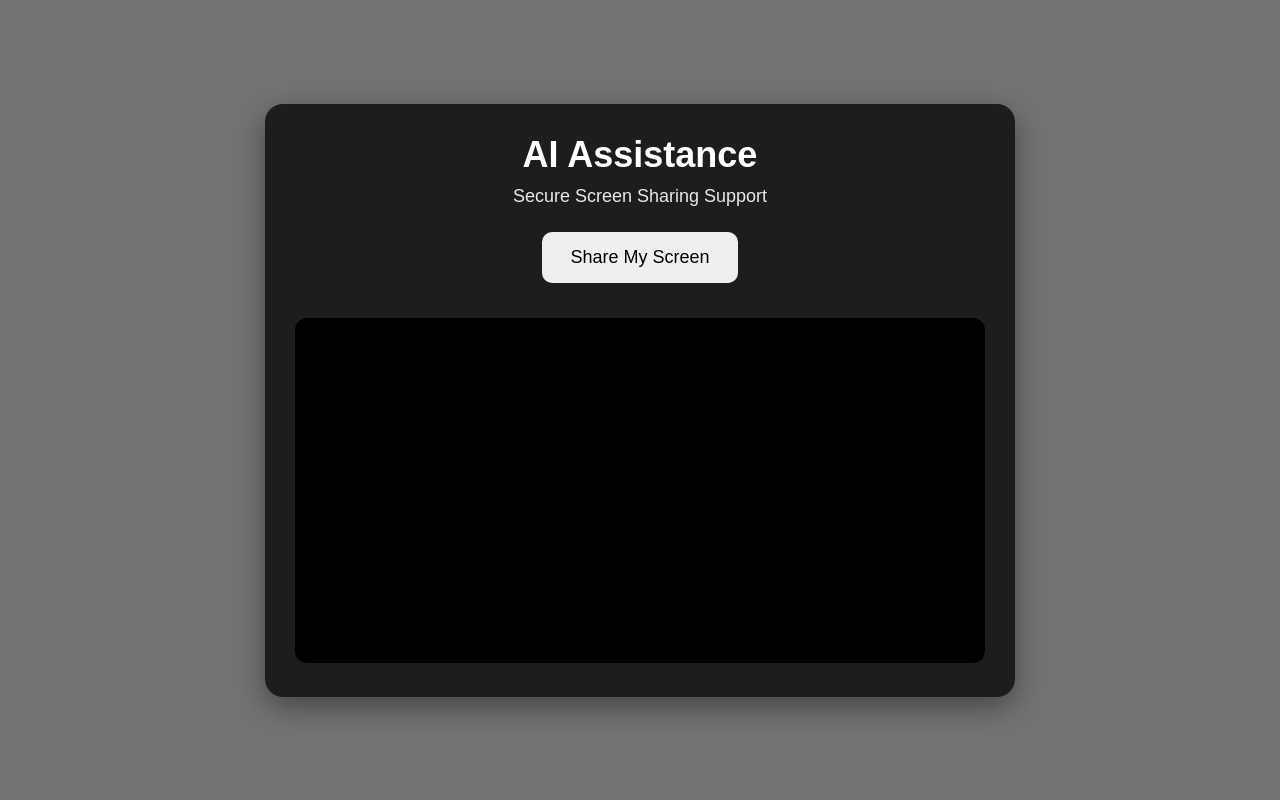
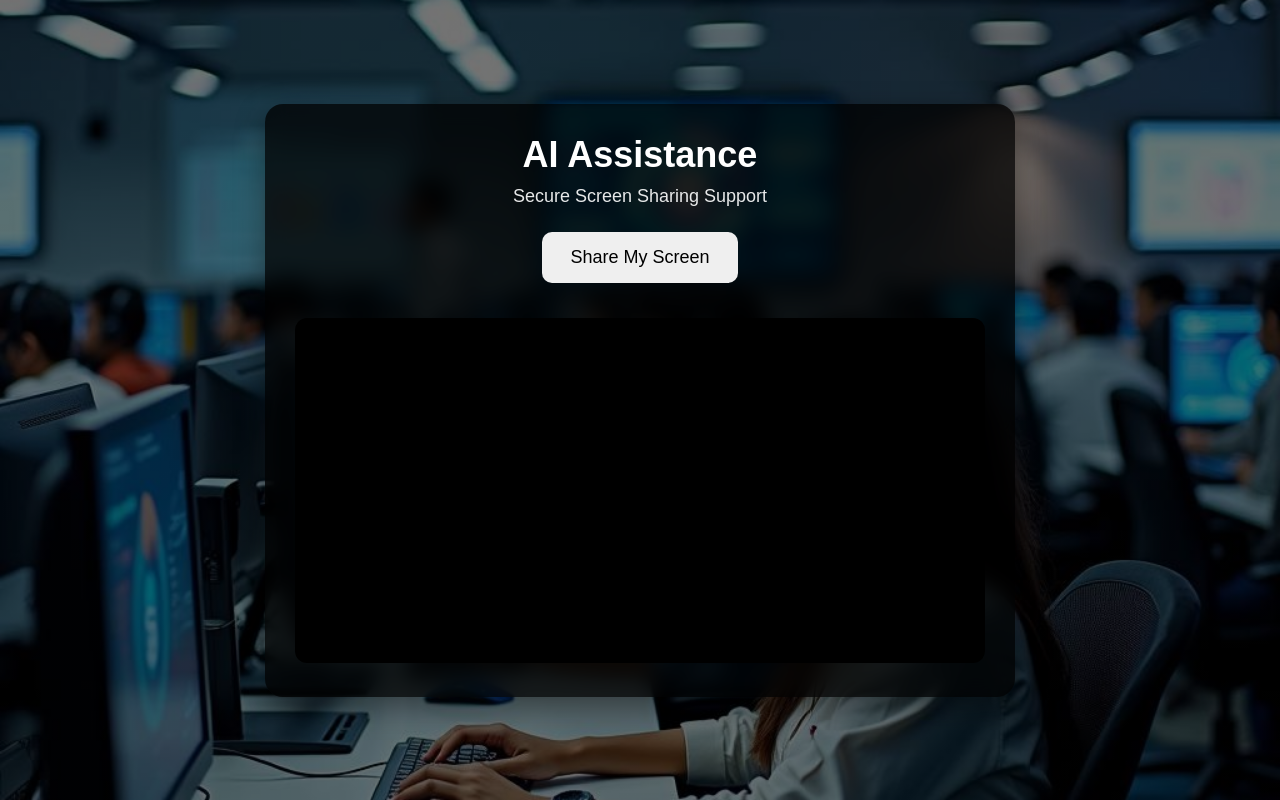
Before and after one commit to Billward8191/Ai-Assistance, a website: page public/index.html in a window 1280 px wide. Drawn offline with nearby package versions, Linux system fonts and the light colour scheme; no server answers.

Commit message:
Fix background image

```diff
--- a/public/index.html
+++ b/public/index.html
@@ -25,7 +25,7 @@ body{
         rgba(0,0,0,0.55),
         rgba(0,0,0,0.55)
     ),
-    url("images/backgroung.jpg");
+    url("images/background.jpg");
 
     background-size:cover;
     background-position:center;
```
